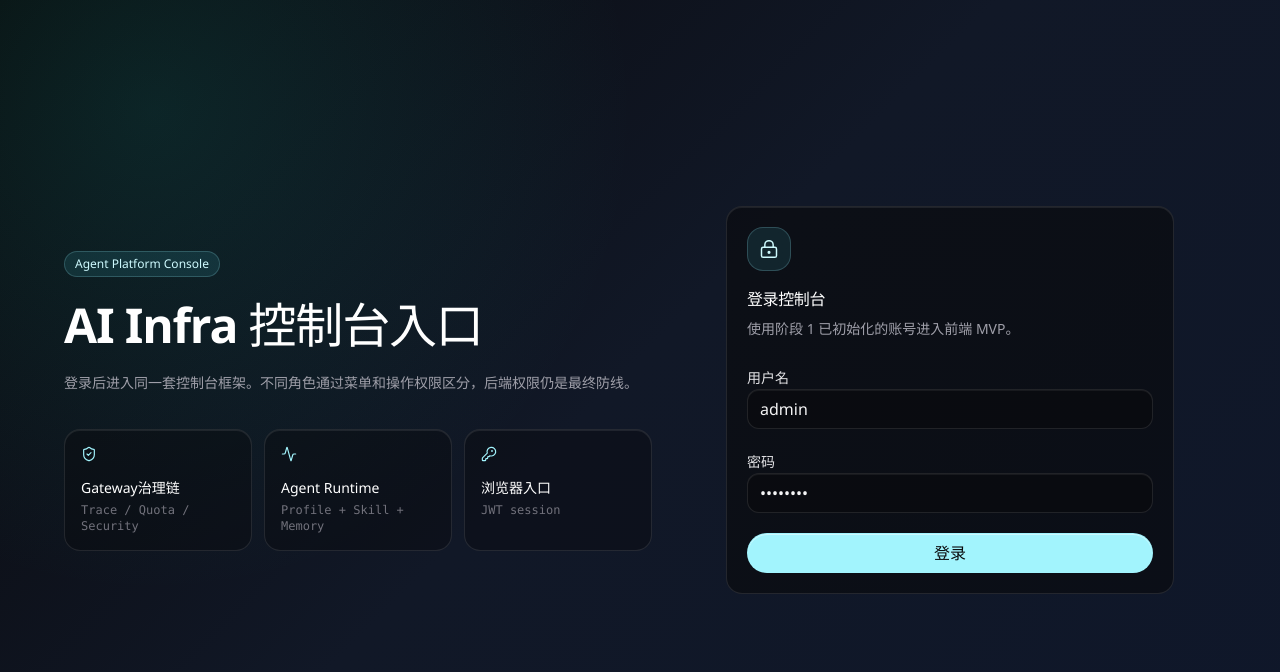
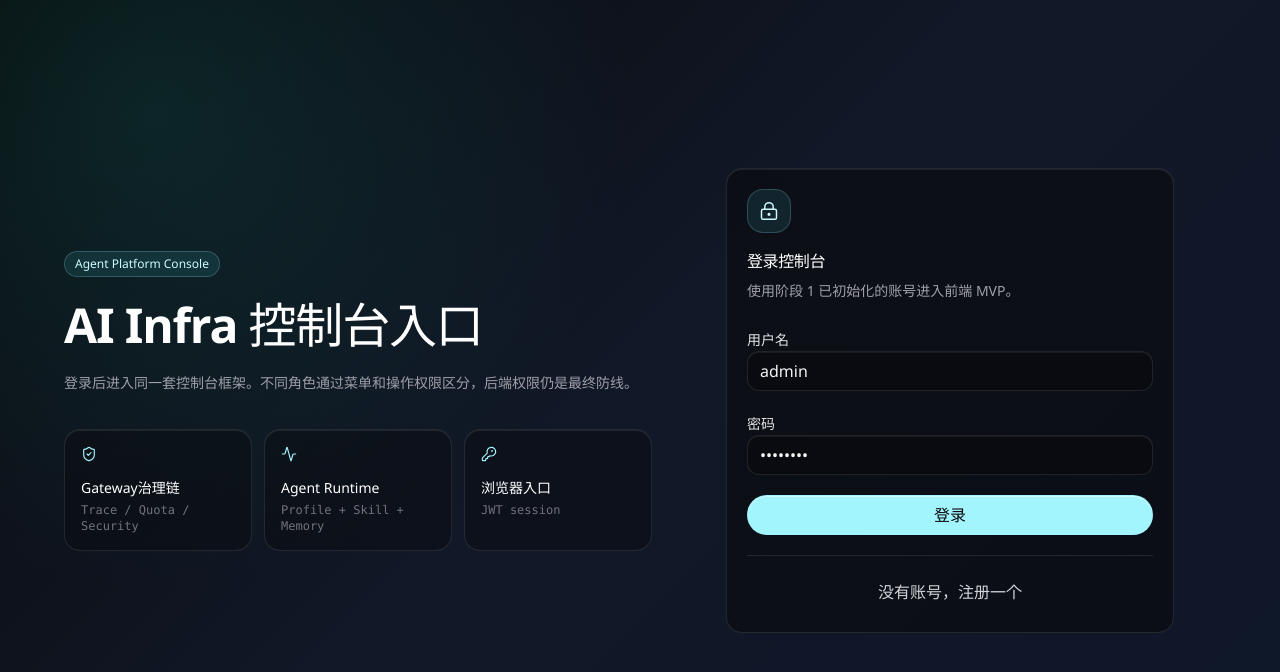
Before and after one commit to zyangcode/agent-platform, a React (Vite) app in the folder agent-platform-frontend/: page /login in a window 1280 px wide. Shown: the top 672 px of the page. Built offline with nearby package versions, Linux system fonts and the light colour scheme.

Commit message:
fix(frontend): close stage 3 auth and chat gaps

```diff
--- a/agent-platform-frontend/src/features/auth/LoginPage.tsx
+++ b/agent-platform-frontend/src/features/auth/LoginPage.tsx
@@ -8,6 +8,7 @@ import { Card, CardContent, CardDescription, CardHeader, CardTitle } from '@/com
 import { Input } from '@/components/ui/input'
 import { Label } from '@/components/ui/label'
 import { ApiError } from '@/lib/api/errors'
+import { register as registerRequest } from './api'
 import { useAuth } from './use-auth'
 
 type LocationState = {
@@ -26,10 +27,12 @@ export function LoginPage() {
   const { isAuthenticated, login, status } = useAuth()
   const location = useLocation()
   const navigate = useNavigate()
+  const [displayName, setDisplayName] = useState('')
   const [username, setUsername] = useState('admin')
   const [password, setPassword] = useState('admin123')
   const [error, setError] = useState<string | null>(null)
   const [isSubmitting, setIsSubmitting] = useState(false)
+  const [mode, setMode] = useState<'login' | 'register'>('login')
 
   const returnTo = useMemo(() => {
     const state = location.state as LocationState | null
@@ -46,7 +49,16 @@ export function LoginPage() {
     setIsSubmitting(true)
 
     try {
-      await login({ password, username })
+      const normalizedUsername = username.trim()
+
+      if (mode === 'register') {
+        await registerRequest({
+          displayName: displayName.trim(),
+          password,
+          username: normalizedUsername,
+        })
+      }
+      await login({ password, username: normalizedUsername })
       navigate(returnTo, { replace: true })
     } catch (caught) {
       if (caught instanceof ApiError) {
@@ -96,17 +108,36 @@ export function LoginPage() {
               <LockKeyhole className="h-5 w-5 text-cyan-100" strokeWidth={1.75} />
             </div>
             <CardTitle>登录控制台</CardTitle>
-            <CardDescription>使用阶段 1 已初始化的账号进入前端 MVP。</CardDescription>
+            <CardDescription>
+              {mode === 'login' ? '使用阶段 1 已初始化的账号进入前端 MVP。' : '创建账号后自动登录控制台。'}
+            </CardDescription>
           </CardHeader>
           <CardContent>
             <form className="space-y-5" onSubmit={handleSubmit}>
+              {mode === 'register' ? (
+                <div className="space-y-2">
+                  <Label htmlFor="displayName">显示名称</Label>
+                  <Input
+                    autoComplete="name"
+                    id="displayName"
+                    maxLength={128}
+                    onChange={(event) => setDisplayName(event.target.value)}
+                    placeholder="Blue Mountain User"
+                    required
+                    value={displayName}
+                  />
+                </div>
+              ) : null}
+
               <div className="space-y-2">
                 <Label htmlFor="username">用户名</Label>
                 <Input
                   autoComplete="username"
                   id="username"
+                  maxLength={64}
                   onChange={(event) => setUsername(event.target.value)}
                   placeholder="admin"
+                  required
                   value={username}
                 />
               </div>
@@ -116,8 +147,11 @@ export function LoginPage() {
                 <Input
                   autoComplete="current-password"
                   id="password"
+                  maxLength={128}
+                  minLength={6}
                   onChange={(event) => setPassword(event.target.value)}
                   placeholder="admin123"
+                  required
                   type="password"
                   value={password}
                 />
@@ -131,9 +165,29 @@ export function LoginPage() {
               ) : null}
 
               <Button className="w-full" disabled={isSubmitting || status === 'checking'} type="submit">
-                {isSubmitting ? '正在登录' : '登录'}
+                {isSubmitting ? (mode === 'login' ? '正在登录' : '正在注册') : mode === 'login' ? '登录' : '注册并登录'}
               </Button>
             </form>
+            <div className="mt-5 border-t border-white/10 pt-4">
+              <Button
+                className="w-full"
+                onClick={() => {
+                  setError(null)
+                  setMode((current) => (current === 'login' ? 'register' : 'login'))
+                  if (mode === 'login') {
+                    setUsername('')
+                    setPassword('')
+                  } else {
+                    setUsername('admin')
+                    setPassword('admin123')
+                    setDisplayName('')
+                  }
+                }}
+                variant="ghost"
+              >
+                {mode === 'login' ? '没有账号，注册一个' : '已有账号，返回登录'}
+              </Button>
+            </div>
           </CardContent>
         </Card>
       </section>
--- a/agent-platform-frontend/src/features/chat/ChatPage.tsx
+++ b/agent-platform-frontend/src/features/chat/ChatPage.tsx
@@ -189,7 +189,7 @@ export function ChatPage() {
   async function sendMessage() {
     const trimmedInput = input.trim()
 
-    if (!trimmedInput || !selectedApplication || disabledReason) {
+    if (!trimmedInput || !selectedApplication || disabledReason || runtimeStatus === 'streaming') {
       return
     }
 
```
